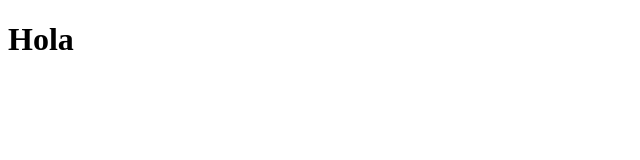
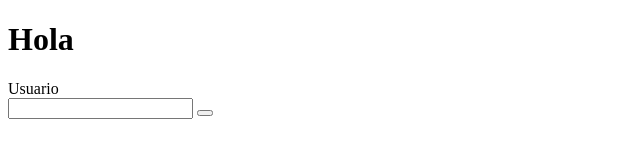
Before and after one commit to gallinero-pateado/capacitacion-ramas, a plain HTML site: page index.html in a window 1280 px wide. Shown: the whole page, without its empty margins (0-640 px from the left). Drawn offline with Linux system fonts and the light colour scheme.

Commit message:
creado formulario

```diff
--- a/index.html
+++ b/index.html
@@ -8,5 +8,13 @@
 <body>
     <h1>Hola</h1>
 
+    <form>
+        <label for="">Usuario</label>
+        <br>
+        <input type="text">
+
+        <button type="submit"></button>
+    </form>
+
 </body>
 </html>
```
